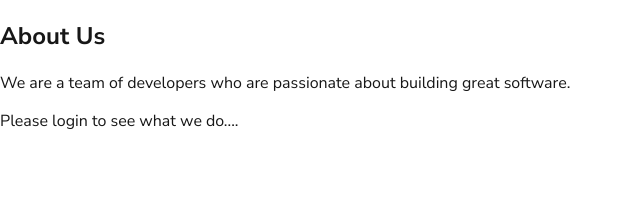
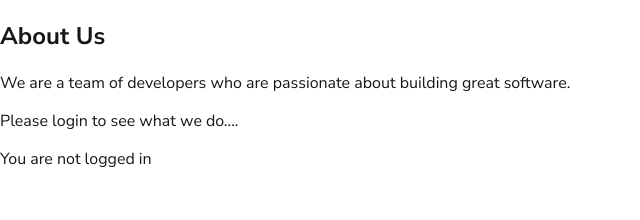
Before and after one commit to deepyes02/zero-trust-authentication, a Next.js app in the folder frontend/: page /about in a window 1280 px wide. Shown: the top 220 px of the page, without its empty margins (0-640 px from the left). Built offline with nearby package versions, Linux system fonts and the light colour scheme; no server answers.

Commit message:
feat: display user login status on the about page

```diff
--- a/frontend/src/app/(pages)/about/page.tsx
+++ b/frontend/src/app/(pages)/about/page.tsx
@@ -12,9 +12,12 @@ export default function About() {
       <h1>About Us</h1>
       <p>We are a team of developers who are passionate about building great software.</p>
       <p>Please login to see what we do....</p>
+      {
+        session ?
+          <p>You are logged in</p>
+          :
+          <p>You are not logged in</p>
+      }
     </div>
-
-
-
   );
 }
```
